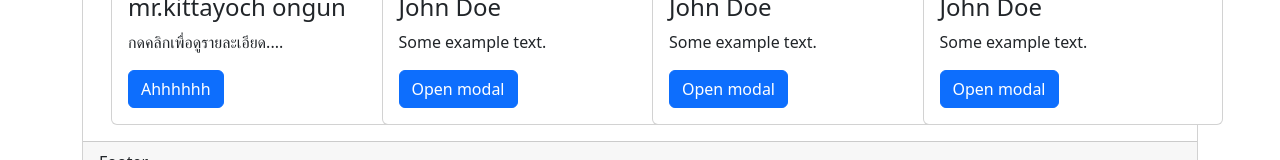
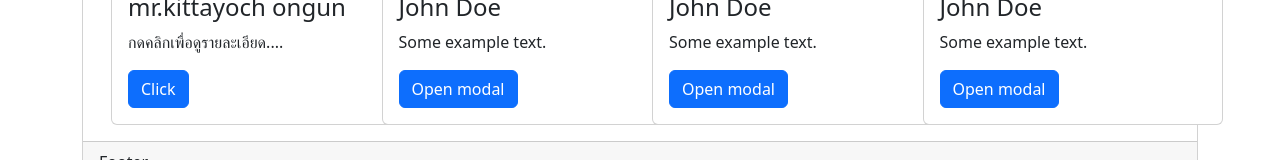
Before and after one commit to kittayoch/work2, a plain HTML site: page index.html in a window 1280 px wide. Shown: the part 1031-1191 px from the top of the page. Drawn offline with nearby package versions, Linux system fonts and the light colour scheme.

Commit message:
Update index.html

```diff
--- a/index.html
+++ b/index.html
@@ -104,7 +104,7 @@
                                     <!-- Button to Open the Modal -->
                                     <button type="button" class="btn btn-primary" data-bs-toggle="modal"
                                         data-bs-target="#myModal">
-                                        Ahhhhhh
+                                        Click
 
                                     </button>
                                     <!-- The Modal -->
```
